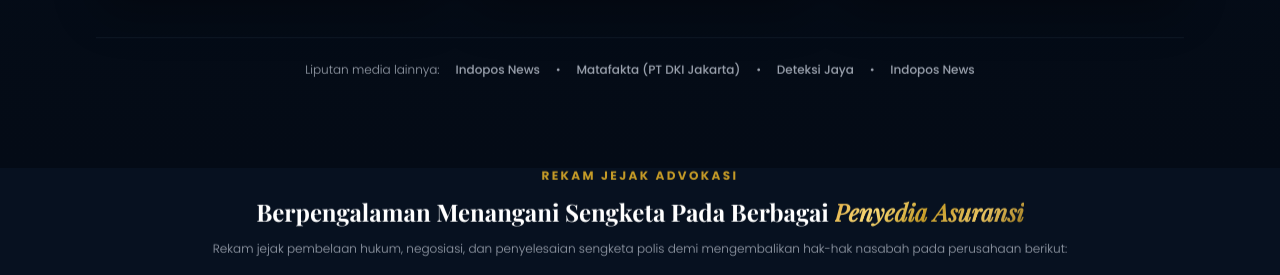
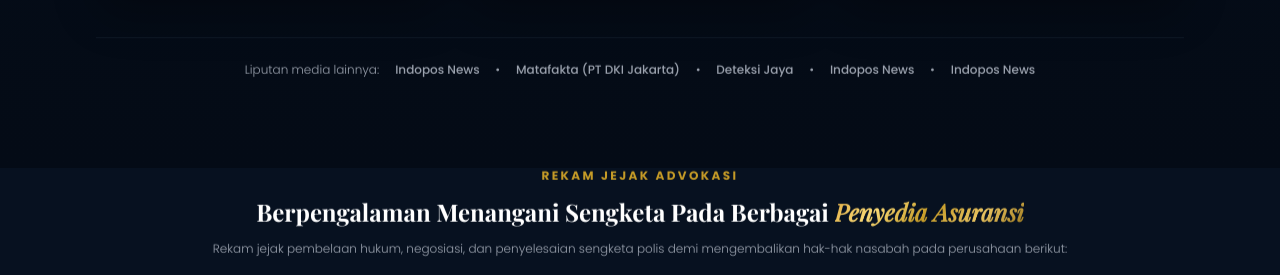
Before and after one commit to bangben26620/abs, a website: page src/index.html in a window 1280 px wide. Shown: the part 7437-7712 px from the top of the page. Drawn offline with nearby package versions, Linux system fonts and the light colour scheme; files that its build step writes are made by us from their sources; files whose address does not match are found by name.

Commit message:
Update index.html

```diff
--- a/src/index.html
+++ b/src/index.html
@@ -642,6 +642,8 @@
                     <a href="https://deteksijaya.com/nyatakan-pmh-pt-jakarta-hukum-allianz-life-bayar-klaim-asuransi-kematian-rp750-juta/" target="_blank" rel="noopener noreferrer" class="text-goldLight hover:underline font-medium">Deteksi Jaya</a>
                     <span>&bull;</span>
                     <a href="https://indoposnews.com/kuasa-hukum-dimana-keadilan-dan-perlindungan-untuk-konsumen-kemana-ojk-sebagai-regulator-jasa-keuangan-pt-allianz-life-tak-hiraukan-putusan-ma-terkait-bayar-klaim-nasabahnya/" target="_blank" rel="noopener noreferrer" class="text-goldLight hover:underline font-medium">Indopos News</a>
+                    <span>&bull;</span>
+                    <a href="https://indoposnews.com/tolak-klaim-nasabah-berulang-kali-prudential-sharia-life-assurance-di-gugat-ke-pengadilan-agama-jaksel/" target="_blank" rel="noopener noreferrer" class="text-goldLight hover:underline font-medium">Indopos News</a>
                 </div>
             </div>
     </section>
```
